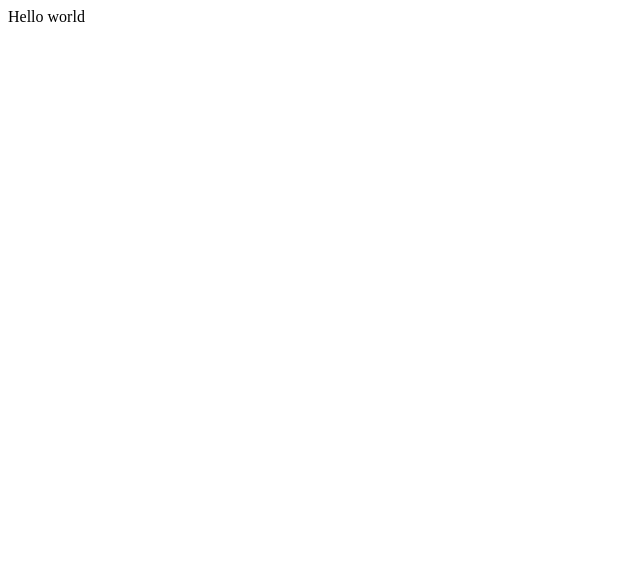
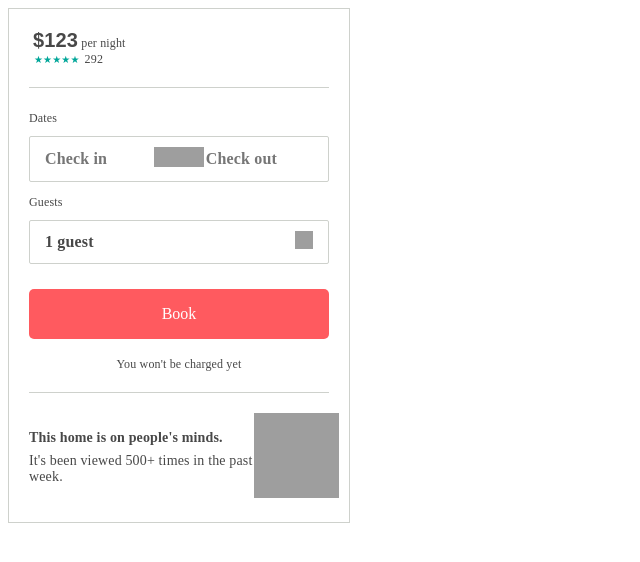
Before and after one commit to L-AirDnD/ecuyle-service, a React app: page / in a window 1280 px wide. Shown: the top 562 px of the page, without its empty margins (0-640 px from the left). Built offline with nearby package versions, Linux system fonts and the light colour scheme; grey boxes are pictures that could not be loaded; the HTML template or start-up script is replaced by a standard one.

Commit message:
Add styling to component structure
Basic booking structure implemented with initial styling. Still
need to complete rendering of live data as well as the interactivity
of the Dates and Guests components.

```diff
--- a/package.json
+++ b/package.json
@@ -6,7 +6,7 @@
   "scripts": {
     "test": "echo \"Error: no test specified\" && exit 1",
     "start": "node server/server.js",
-    "nstart": "nodemon server/server/js",
+    "nstart": "nodemon server/server.js",
     "build": "webpack -d --watch",
     "resetDB": "mysql --defaults-extra-file=server/creds.txt < server/schema.sql",
     "seed": "node server/seeder.js",
@@ -32,6 +32,7 @@
     "path": "^0.12.7",
     "react": "^16.8.1",
     "react-dom": "^16.8.1",
+    "styled-components": "^4.1.3",
     "url": "^0.11.0",
     "webpack": "^4.29.3",
     "webpack-cli": "^3.2.3"
@@ -41,6 +42,7 @@
     "@babel/preset-env": "^7.3.1",
     "@babel/preset-react": "^7.0.0",
     "babel-loader": "^8.0.5",
+    "babel-plugin-styled-components": "^1.10.0",
     "eslint": "^5.13.0",
     "eslint-config-airbnb": "^17.1.0",
     "eslint-plugin-import": "^2.16.0",
--- a/src/components/App.jsx
+++ b/src/components/App.jsx
@@ -1,4 +1,5 @@
 import React from 'react';
+import Reservation from './Reservation';
 
 class App extends React.Component {
   constructor(props) {
@@ -8,7 +9,9 @@ class App extends React.Component {
 
   render() {
     return (
-      <div>Hello world</div>
+      <div className="container">
+        <Reservation offeringId="1" />
+      </div>
     );
   }
 }
--- a/src/components/DatePicker.jsx
+++ b/src/components/DatePicker.jsx
@@ -1,7 +1,32 @@
 import React from 'react';
+import {
+  Wrapper,
+  Title3Light,
+  StyledDates,
+  Paragraph,
+  StyledDate,
+  StyledArrow,
+} from '../styles/common';
 
 const DatePicker = (props) => {
-
+  return (
+    <Wrapper>
+      <Paragraph>
+        Dates
+      </Paragraph>
+      <StyledDates>
+        <StyledDate>
+          <Title3Light>Check in</Title3Light>
+        </StyledDate>
+        <StyledArrow>
+          <img src="assets/right-arrow.svg" alt="right-arrow" height="20px" width="50px" />
+        </StyledArrow>
+        <StyledDate>
+          <Title3Light>Check out</Title3Light>
+        </StyledDate>
+      </StyledDates>
+    </Wrapper>
+  );
 };
 
 export default DatePicker;
--- a/src/components/GuestPicker.jsx
+++ b/src/components/GuestPicker.jsx
@@ -1,7 +1,29 @@
 import React from 'react';
+import {
+  Wrapper,
+  Title3Dark,
+  StyledGuests,
+  Paragraph,
+  StyledGuest,
+  StyledGuestRight,
+} from '../styles/common';
 
 const GuestPicker = (props) => {
-
+  return (
+    <Wrapper>
+      <Paragraph>
+        Guests
+      </Paragraph>
+      <StyledGuests>
+        <StyledGuest>
+          <Title3Dark>1 guest</Title3Dark>
+        </StyledGuest>
+        <StyledGuestRight>
+          <img src="assets/down-arrow.svg" alt="expand more" height="18px" width="18px" />
+        </StyledGuestRight>
+      </StyledGuests>
+    </Wrapper>
+  );
 };
 
 export default GuestPicker;
--- a/src/components/Reservations.jsx
+++ b/src/components/Reservation.jsx
@@ -4,6 +4,8 @@ import DatePicker from './DatePicker';
 import GuestPicker from './GuestPicker';
 import ReservationConfirmation from './ReservationConfirmation';
 import ReservationHook from './ReservationHook';
+
+import StyledReservation from '../styles/Reservation';
 
 class Reservation extends React.Component {
   constructor(props) {
@@ -13,13 +15,13 @@ class Reservation extends React.Component {
 
   render() {
     return (
-      <div className="reservation">
+      <StyledReservation>
         <ReservationDetails />
         <DatePicker />
         <GuestPicker />
         <ReservationConfirmation />
         <ReservationHook />
-      </div>
+      </StyledReservation>
     );
   }
 }
--- a/src/components/ReservationConfirmation.jsx
+++ b/src/components/ReservationConfirmation.jsx
@@ -1,7 +1,22 @@
 import React from 'react';
+import {
+  CenteredWrapper,
+  Wrapper,
+  StyledConfirmation,
+  Paragraph,
+} from '../styles/common';
 
 const ReservationConfirmation = (props) => {
-
+  return (
+    <CenteredWrapper>
+      <Wrapper>
+        <StyledConfirmation>Book</StyledConfirmation>
+      </Wrapper>
+      <Wrapper>
+        <Paragraph>You won't be charged yet</Paragraph>
+      </Wrapper>
+    </CenteredWrapper>
+  );
 };
 
 export default ReservationConfirmation;
--- a/src/components/ReservationDetails.jsx
+++ b/src/components/ReservationDetails.jsx
@@ -1,7 +1,27 @@
 import React from 'react';
+import {
+  StyledLine,
+  Wrapper,
+  TopWrapper,
+  Title2,
+  Paragraph,
+  Star,
+} from '../styles/common';
 
 const ReservationDetails = (props) => {
-
+  return (
+    <div>
+      <Wrapper>
+        <Title2>$123</Title2>
+        <Paragraph> per night</Paragraph>
+      </Wrapper>
+      <TopWrapper>
+        <Star>&#9733;&#9733;&#9733;&#9733;&#9733;</Star>
+        <Paragraph>292</Paragraph>
+      </TopWrapper>
+      <StyledLine />
+    </div>
+  );
 };
 
 export default ReservationDetails;
--- a/src/components/ReservationHook.jsx
+++ b/src/components/ReservationHook.jsx
@@ -1,7 +1,29 @@
 import React from 'react';
+import {
+  Wrapper,
+  TopWrapper,
+  Title4,
+  Title4Light,
+  StyledLine,
+  StyledHookLeft,
+  StyledHookRight,
+} from '../styles/common';
 
 const ReservationHook = (props) => {
-
+  return (
+    <Wrapper>
+      <StyledLine />
+      <TopWrapper>
+        <StyledHookLeft>
+          <Title4>This home is on people's minds.</Title4>
+          <Title4Light>It's been viewed 500+ times in the past week.</Title4Light>
+        </StyledHookLeft>
+        <StyledHookRight>
+          <img src="assets/lightbulb.svg" alt="lightbulb" height="85px" width="85px" />
+        </StyledHookRight>
+      </TopWrapper>
+    </Wrapper>
+  );
 };
 
 export default ReservationHook;
--- /dev/null
+++ b/src/styles/Reservation.jsx
@@ -0,0 +1,14 @@
+import styled from 'styled-components';
+import { colors } from './common';
+
+const StyledReservation = styled.div`
+  max-height: 500px;
+  width: 300px;
+  min-width: 300px;
+  border: 1px solid ${colors.border};
+  display: flex;
+  flex-direction: column;
+  padding: 20px;
+`;
+
+export default StyledReservation;
--- /dev/null
+++ b/src/styles/ReservationDetails.jsx
@@ -0,0 +1,2 @@
+import styled from 'styled-components';
+import colors from './common';
--- /dev/null
+++ b/src/styles/common.jsx
@@ -0,0 +1,146 @@
+import styled from 'styled-components';
+
+export const colors = {
+  rausch: '#FF5A5F',
+  babu: '#00A699',
+  hof: '#484848',
+  foggy: '#767676',
+  border: '#CED1CC',
+  white: '#FFFFFF',
+};
+
+export const Text = styled.p`
+  color: ${colors.hof};
+  font-family: 'Circular-Book';
+  font-weight: 400;
+  margin: 0px;
+  letter-spacing: 0.15px;
+`;
+
+export const Title2 = styled(Text)`
+  font-size: 20px;
+  font-weight: 700;
+  display: inline;
+  margin-left: 4px;
+  font-family: 'Roboto-Bold', sans-serif;
+`;
+
+export const Title3 = styled(Text)`
+  font-weight: 700;
+  font-size: 16px;
+  font-family: 'Gotham-Light';
+`;
+
+export const Title3Light = styled(Title3)`
+  color: ${colors.foggy};
+`;
+
+export const Title3Dark = styled(Title3)`
+  color: ${colors.hoc};
+`;
+
+export const Title4 = styled(Text)`
+  font-size: 14px;
+  font-family: 'Circular-Book';
+  font-weight: bold;
+  margin-bottom: 7px;
+`;
+
+export const Title4Light = styled(Text)`
+  font-size: 14px;
+  font-family: 'Circular-Book';
+`;
+
+export const StyledConfirmation = styled.button`
+  color: ${colors.white};
+  font-family: 'Circular-Medium';
+  font-size: 16px;
+  background-color: ${colors.rausch};
+  border-radius: 5px;
+  width: 100%;
+  height: 50px;
+  border: none;
+  margin-top: 15px;
+  margin-bottom: 15px;
+`;
+
+export const Paragraph = styled(Text)`
+  font-size: 12px;
+  display: inline;
+`;
+
+export const StyledLine = styled.div`
+  margin-top: 20px;
+  margin-bottom: 20px;
+  height: 1px;
+  background-color: ${colors.border};
+`;
+
+export const Wrapper = styled.div`
+  width: 100%;
+`;
+
+export const TopWrapper = styled.div`
+  display: flex;
+  flex-direction: row;
+  align-items: center;
+  justify-content: flex-start;
+`;
+
+export const CenteredWrapper = styled.div`
+  display: flex;
+  flex-direction: column;
+  text-align: center;
+`;
+
+export const StyledTripDetails = styled.div`
+  border: 1px solid ${colors.border};
+  border-radius: 2px;
+  display: flex;
+  flex-direction: row;
+  padding: 10px 15px 10px 15px;
+  align-items: center;
+  margin-top: 10px;
+  margin-bottom: 10px;
+`;
+
+export const StyledDates = styled(StyledTripDetails)`
+  justify-content: flex-start;
+`;
+
+export const StyledDate = styled.div`
+  width: 40%;
+  text-align: left;
+`;
+
+export const StyledArrow = styled(StyledDate)`
+  width: 20%;
+  text-align: center;
+`;
+
+export const StyledGuests = styled(StyledTripDetails)`
+  justify-content: flex-start;
+`;
+
+export const StyledGuest = styled.div`
+  width: 50%;
+`;
+
+export const StyledGuestRight = styled(StyledGuest)`
+  text-align: right;
+`;
+
+export const StyledHookLeft = styled.div`
+  width: 75%;
+`;
+
+export const StyledHookRight = styled.div`
+  width: 25%;
+`;
+
+export const Star = styled(Text)`
+  color: ${colors.babu};
+  margin-left: 5px;
+  margin-right: 5px;
+  font-size: 10px;
+`;
--- a/webpack.config.js
+++ b/webpack.config.js
@@ -15,6 +15,7 @@ module.exports = {
           loader: 'babel-loader',
           options: {
             presets: ['@babel/preset-env', '@babel/preset-react'],
+            plugins: ['babel-plugin-styled-components'],
           },
         },
       },
```
Also changed, not shown: 16 other files (tests, documents, lock files or other folders).
